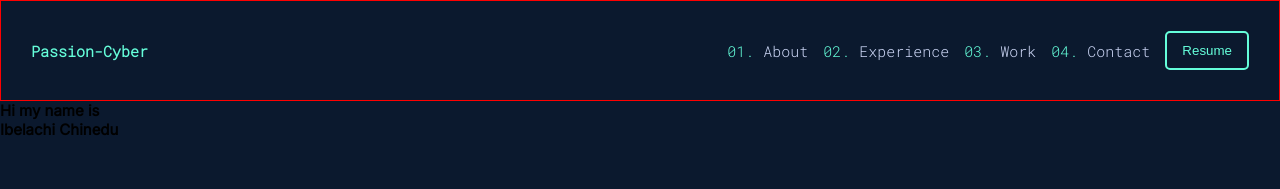
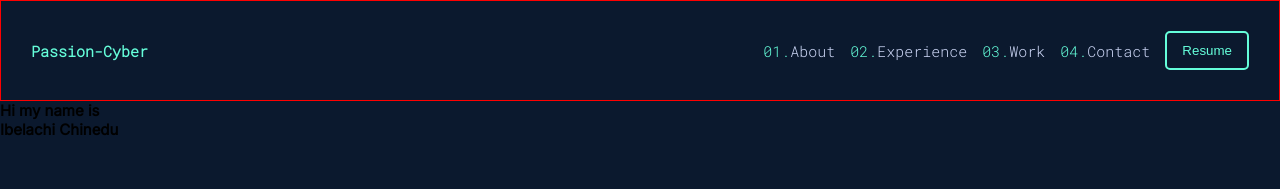
Before and after one commit to Passion-cyber/Passion-Cyber-First-Iteration-, a React (Create React App) app: page / in a window 1280 px wide. Shown: the top 189 px of the page. Built offline with nearby package versions, Linux system fonts and the light colour scheme.

Commit message:
Third commit

```diff
--- a/src/App.css
+++ b/src/App.css
@@ -10,6 +10,7 @@
 :root {
   --primary-color: #0b192e;
   --secondary-color: #65feda;
+  --hover-color: #2f3c50;
   --dark-white-color: #cdd7f6;
   --darker-white-color: #8892b0;
 }
@@ -20,6 +21,8 @@ html {
   /* font-family: "Roboto Mono", monospace; */
   background-color: var(--primary-color);
   font-size: 10px;
+  max-width: 1440px;
+  margin: auto;
   overflow-x: hidden;
 }
 
@@ -31,4 +34,5 @@ html {
 a {
   text-decoration: none;
   font-family: "Roboto Mono", monospace;
+  font-weight: 600;
 }
--- a/src/pages/Errorpage/Errorpage.jsx
+++ b/src/pages/Errorpage/Errorpage.jsx
@@ -2,7 +2,7 @@ import React from 'react'
 
 const Errorpage = () => {
   return (
-    <div>Errorpage</div>
+    <div>Error 404 (Page Not Found!)</div>
   )
 }
 
--- a/src/stylesheets/Navbar.css
+++ b/src/stylesheets/Navbar.css
@@ -1,5 +1,5 @@
 .header {
-  position: relative;
+  position: sticky;
   min-height: 7rem;
   width: 100%;
   background-color: var(--primary-color);
@@ -24,7 +24,7 @@
   font-size: 1.5rem;
   font-family: "Roboto Mono", monospace;
   color: var(--secondary-color);
-  font-weight: bold;
+  font-weight: bolder;
 }
 
 .navigation {
@@ -34,16 +34,11 @@
 }
 
 .navigation a {
-  font-family: "Roboto Mono", monospace;
   color: var(--secondary-color);
   font-size: 1.5rem;
   font-weight: 500;
+  gap: 1.5rem;
   transition: all 0.3s ease-in;
-}
-
-.navigation a:hover span {
-  transition: all 0.3s ease-in;
-  color: var(--secondary-color);
 }
 
 .navigation a:hover span {
@@ -55,7 +50,7 @@
 }
 
 .primary-button {
-  background-color: transparent;
+  background-color: var(--primary-color);
   color: var(--secondary-color);
   border: 2px solid var(--secondary-color);
   border-radius: 0.5rem;
@@ -65,8 +60,7 @@
 }
 
 .primary-button:hover {
-  background: linear-gradient(to bottom, #0b192e, #65feda);
-  color: var(--primary-color);
+  background: var(--hover-color);
   border: 2px solid var(--secondary-color);
 }
 
```
Also changed, not shown: src/components/Navbar.jsx (+3 -9 lines), src/ultilities/ultilities.jsx (+4 -4 lines).
